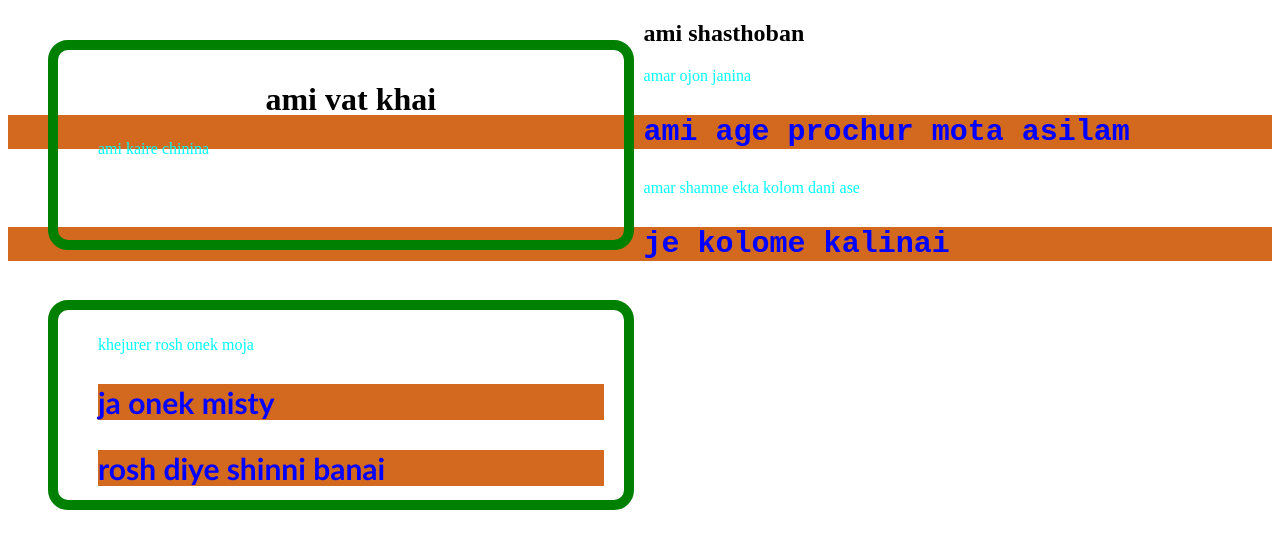
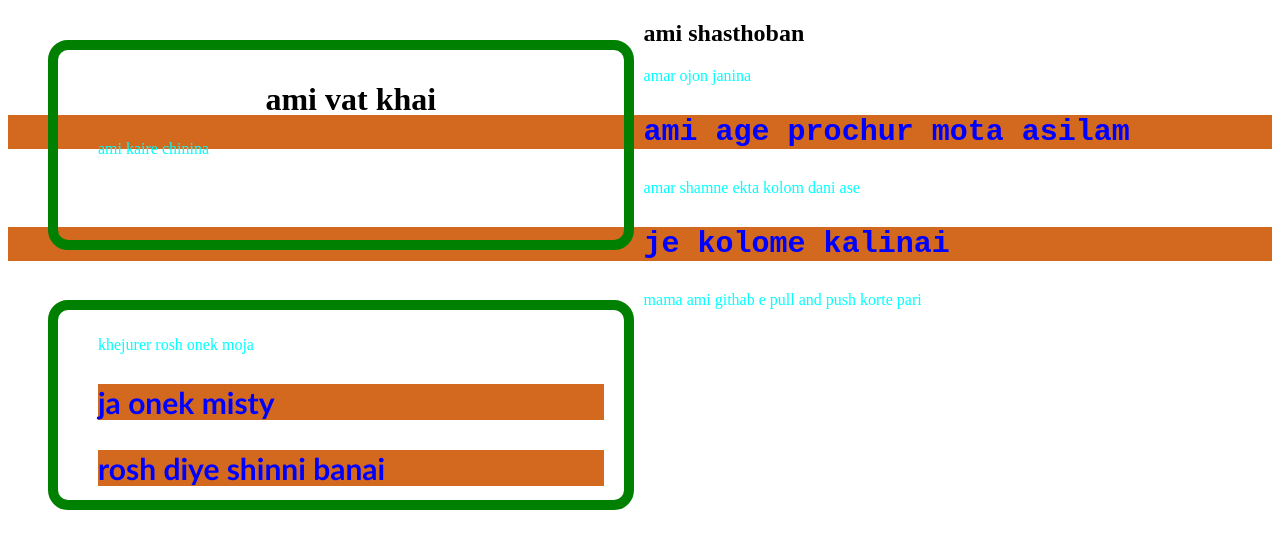
Before and after one commit to saifulalamfahim/my-website, a plain HTML site: page index.html in a window 1280 px wide. Drawn offline with Linux system fonts and the light colour scheme.

Commit message:
pull push

```diff
--- a/index.html
+++ b/index.html
@@ -20,6 +20,7 @@
     <p class="mairla">ami age prochur mota asilam</p>
     <p>amar shamne ekta kolom dani ase</p>
     <p class="mairla">je kolome kalinai</p>
+    <p>mama ami githab e pull and push korte pari</p>
 
 </body>
 </html>
```
